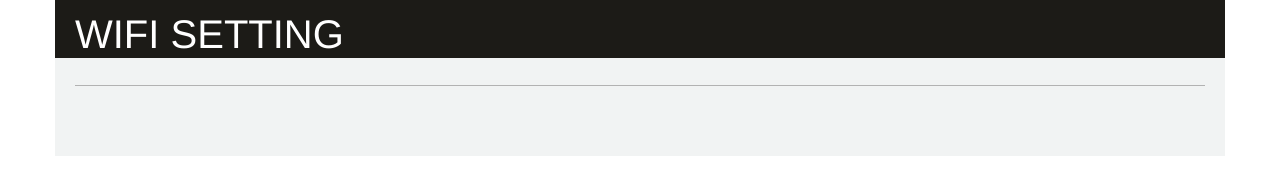
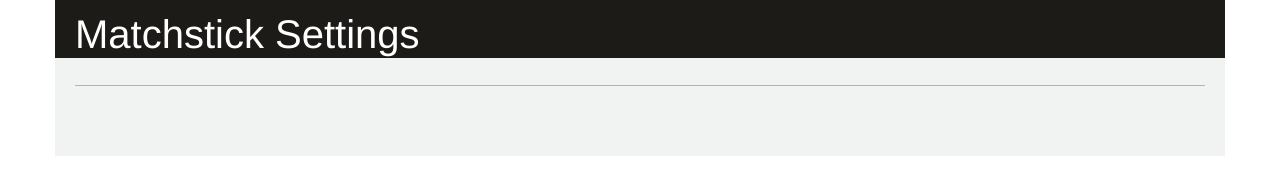
Before and after one commit to openflint/matchstick-settings-firefox, a website: page data/home.html in a window 1280 px wide. Drawn offline with Linux system fonts and the light colour scheme.

Commit message:
modify addon name and generate an xpi file

```diff
--- a/data/home.html
+++ b/data/home.html
@@ -1,14 +1,14 @@
 <!DOCTYPE html>
 <html>
 <head>
-    <title>WIFI SETTING</title>
+    <title>Matchstick Settings</title>
     <meta charset="utf-8" />
     <link rel="stylesheet" type="text/css" href="assets/css/all.css">
 </head>
 
 <body>
     <div class="body">
-        <h1>WIFI SETTING</h1>
+        <h1>Matchstick Settings</h1>
         <div id="dongle-list" class="main">
             <nav class="title"><h2><span class="lang" data="select_device"></span></h2></nav>
             <div class="box">
```
Also changed, not shown: 1 other file.
